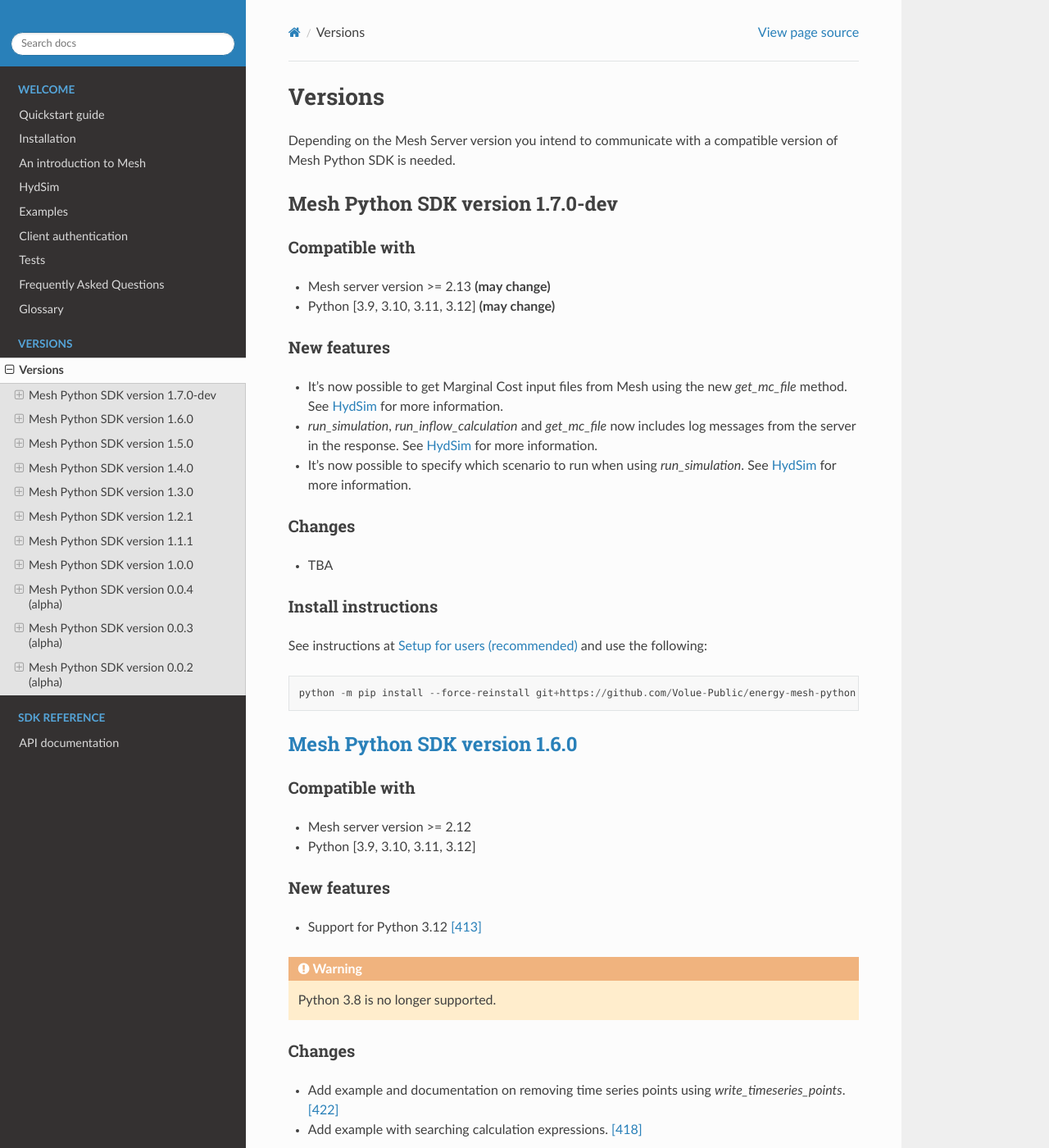
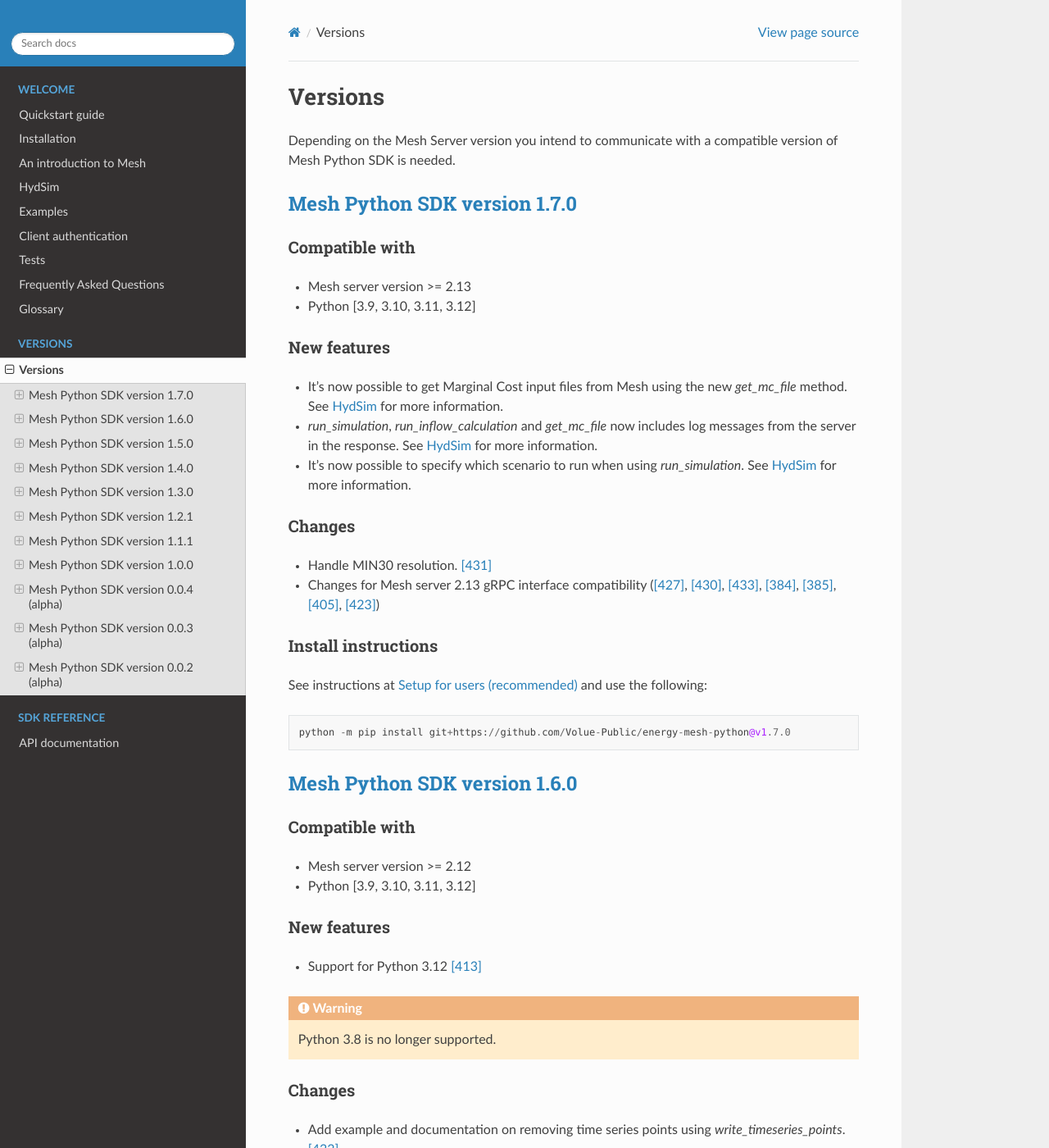
Before and after one commit to Volue-Public/energy-mesh-python, a Sphinx documentation site: the page built from docs/source/versions.rst, in a window 1280 px wide and 1400 px high. Shown: the whole window at 82% size. Built offline with Sphinx 7.4.7 and the Read the Docs theme 2.0.0, drawn with Linux system fonts in a browser that asks for light colours.

```diff
--- a/docs/source/versions.rst
+++ b/docs/source/versions.rst
@@ -3,14 +3,14 @@ Versions
 
 Depending on the Mesh Server version you intend to communicate with a compatible version of Mesh Python SDK is needed.
 
-Mesh Python SDK version 1.7.0-dev
-*********************************
+`Mesh Python SDK version 1.7.0 <https://github.com/Volue-Public/energy-mesh-python/releases/tag/v1.7.0>`_
+*********************************************************************************************************
 
 Compatible with
 ~~~~~~~~~~~~~~~~~~
 
-- Mesh server version >= 2.13 **(may change)**
-- Python [3.9, 3.10, 3.11, 3.12] **(may change)**
+- Mesh server version >= 2.13
+- Python [3.9, 3.10, 3.11, 3.12]
 
 New features
 ~~~~~~~~~~~~~~~~~~
@@ -25,7 +25,9 @@ New features
 Changes
 ~~~~~~~~~~~~~~~~~~
 
-- TBA
+- Handle MIN30 resolution. :pull:`431`
+- Changes for Mesh server 2.13 gRPC interface compatibility (:pull:`427`,
+  :pull:`430`, :pull:`433`, :issue:`384`, :issue:`385`, :issue:`405`, :issue:`423`)
 
 Install instructions
 ~~~~~~~~~~~~~~~~~~~~~~~~~~~~~~~~~~~~
@@ -34,7 +36,7 @@ See instructions at :ref:`Setup for users` and use the following:
 
 ::
 
-    python -m pip install --force-reinstall git+https://github.com/Volue-Public/energy-mesh-python
+    python -m pip install git+https://github.com/Volue-Public/energy-mesh-python@v1.7.0
 
 
 `Mesh Python SDK version 1.6.0 <https://github.com/Volue-Public/energy-mesh-python/releases/tag/v1.6.0>`_
--- a/pyproject.toml
+++ b/pyproject.toml
@@ -1,6 +1,6 @@
 [tool.poetry]
 name = "volue.mesh"
-version = "1.7.0-dev"
+version = "1.7.0"
 description = ""
 license = "Proprietary"
 authors = ["Volue AS"]
```
